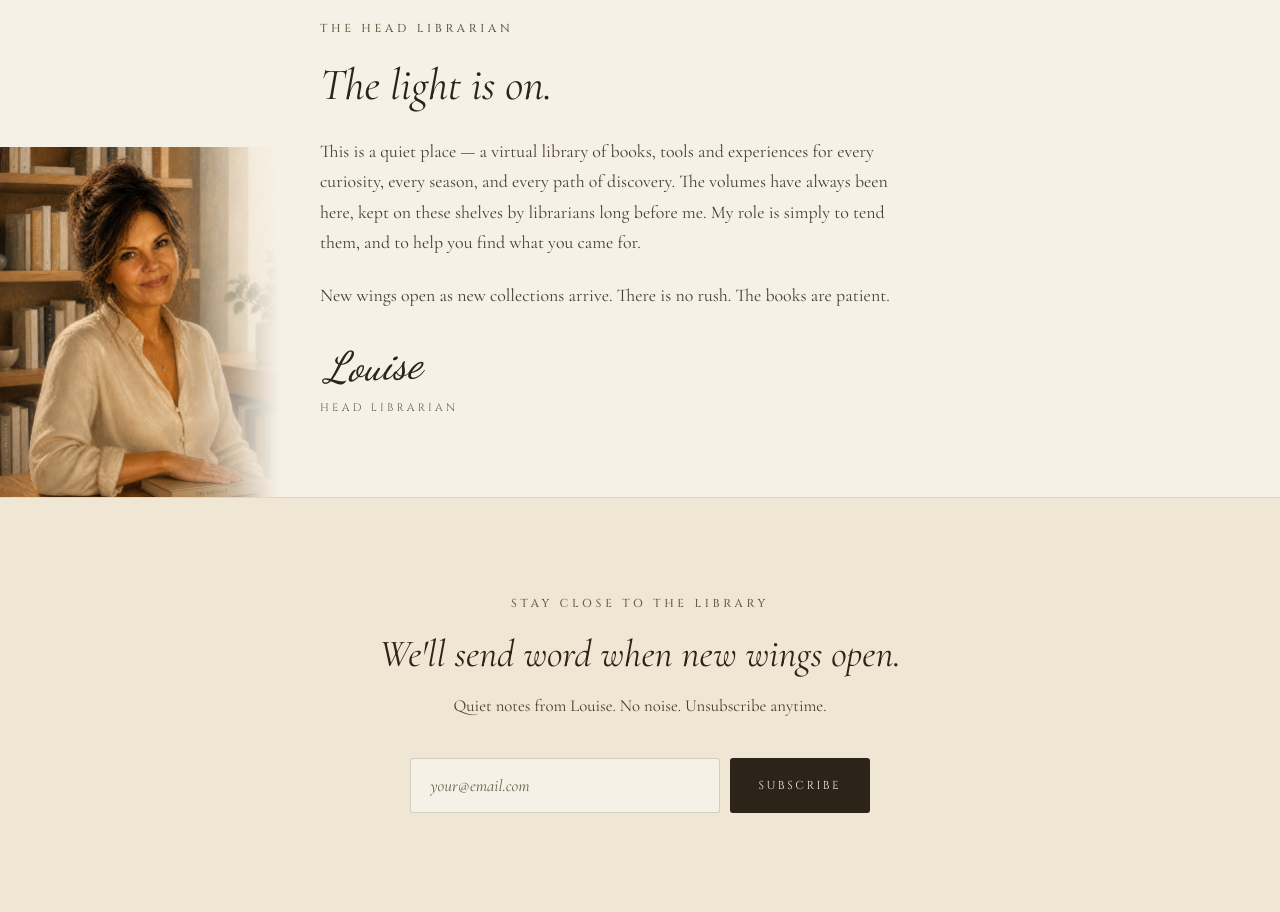
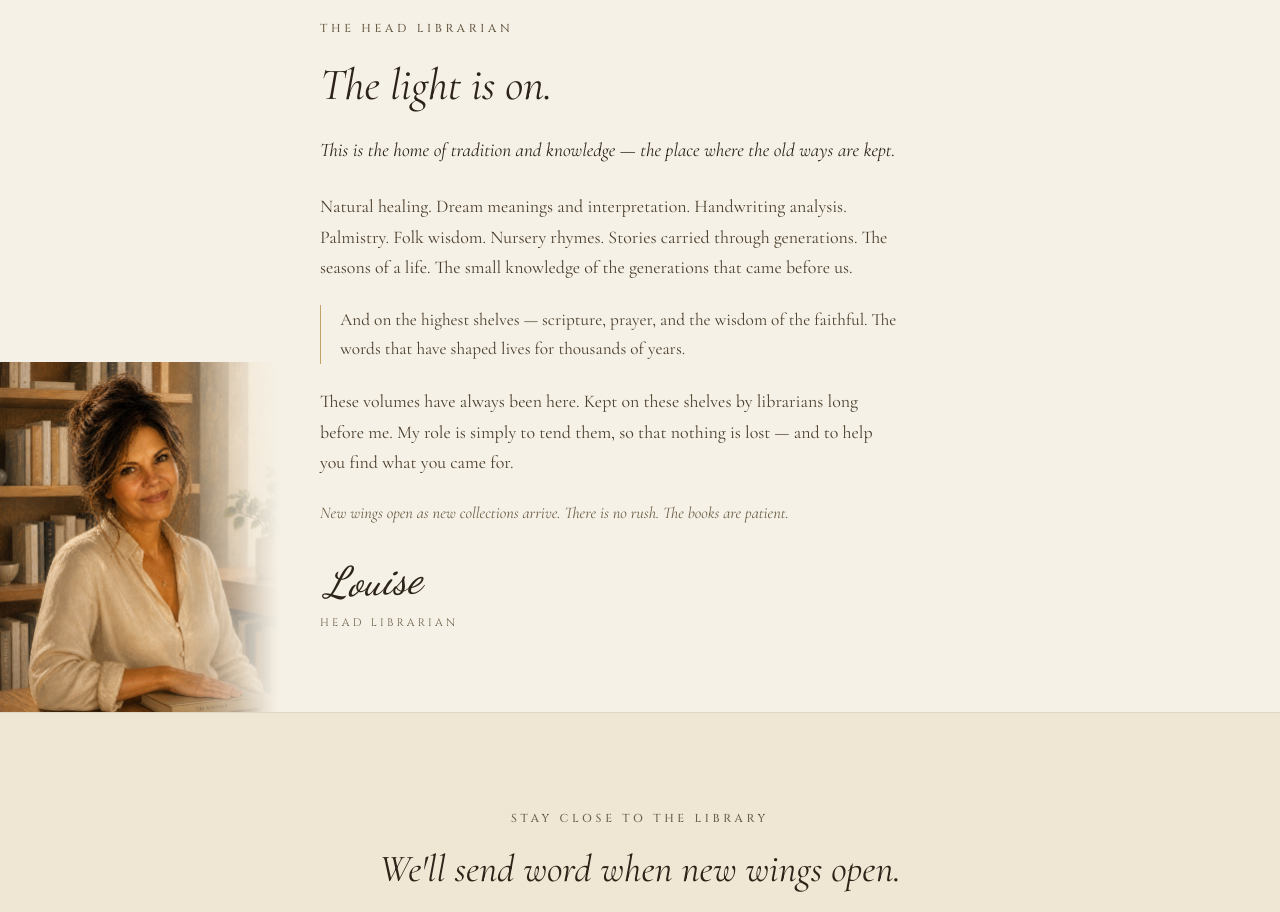
Before and after one commit to NIONICCI/insideyourlibrary, a website: page index.html in a window 1280 px wide. Shown: the part 1780-2692 px from the top of the page. Drawn offline with nearby package versions, Linux system fonts and the light colour scheme; a web font is replaced by a local one.

Commit message:
Update index.html

```diff
--- a/index.html
+++ b/index.html
@@ -4,13 +4,13 @@
 <meta charset="UTF-8">
 <meta name="viewport" content="width=device-width, initial-scale=1.0">
 <title>Inside Your Library — Come In. The Light Is On.</title>
-<meta name="description" content="A virtual library of books, tools and experiences for every curiosity, every season, and every path of discovery. Palmistry, dreams, handwriting, numerology, natural healing, sacred wisdom and more. Tended by Louise.">
-<meta name="keywords" content="inside your library, louise, palmistry, dream interpretation, graphology, numerology, astrology, tasseography, natural healing, sacred wisdom, soundscapes, children's library, self discovery">
+<meta name="description" content="The home of tradition and knowledge — the place where the old ways are kept. Natural healing, palmistry, dream interpretation, handwriting analysis, folk wisdom, scripture and prayer. Tended by Louise.">
+<meta name="keywords" content="inside your library, louise, natural healing, dream interpretation, handwriting analysis, palmistry, folk wisdom, scripture, prayer, nursery rhymes, tradition, old ways">
 <meta name="robots" content="index, follow">
 <link rel="canonical" href="https://insideyourlibrary.com/">
 
 <meta property="og:title" content="Inside Your Library — Come In. The Light Is On.">
-<meta property="og:description" content="A collection of books, tools and experiences for every curiosity, every season, and every path of discovery. Tended by Louise.">
+<meta property="og:description" content="The home of tradition and knowledge — the place where the old ways are kept. Tended by Louise.">
 <meta property="og:url" content="https://insideyourlibrary.com/">
 <meta property="og:type" content="website">
 <meta property="og:image" content="https://insideyourlibrary.com/library-hero.jpg">
@@ -545,6 +545,29 @@
     color: var(--ink-soft);
     line-height: 1.7;
     margin-bottom: 1.4rem;
+  }
+  .louise-thesis {
+    font-style: italic;
+    font-size: 1.2rem;
+    color: var(--ink);
+    margin-bottom: 1.6rem;
+    line-height: 1.55;
+  }
+  .louise-elevated {
+    font-size: 1.08rem;
+    color: var(--ink-soft);
+    line-height: 1.7;
+    margin-bottom: 1.4rem;
+    padding-left: 1.2rem;
+    border-left: 1px solid var(--gold-soft, #c2a266);
+  }
+  .louise-coda {
+    font-style: italic;
+    font-size: 1.02rem;
+    color: var(--ink-mute);
+    line-height: 1.6;
+    margin-top: 0.4rem;
+    margin-bottom: 0;
   }
   .louise-signoff {
     margin-top: 2.4rem;
@@ -1119,8 +1142,11 @@
     <div class="louise-text reveal">
       <span class="label">The Head Librarian</span>
       <h3 class="louise-headline">The light is on.</h3>
-      <p class="louise-body">This is a quiet place — a virtual library of books, tools and experiences for every curiosity, every season, and every path of discovery. The volumes have always been here, kept on these shelves by librarians long before me. My role is simply to tend them, and to help you find what you came for.</p>
-      <p class="louise-body">New wings open as new collections arrive. There is no rush. The books are patient.</p>
+      <p class="louise-thesis">This is the home of tradition and knowledge — the place where the old ways are kept.</p>
+      <p class="louise-body">Natural healing. Dream meanings and interpretation. Handwriting analysis. Palmistry. Folk wisdom. Nursery rhymes. Stories carried through generations. The seasons of a life. The small knowledge of the generations that came before us.</p>
+      <p class="louise-elevated">And on the highest shelves — scripture, prayer, and the wisdom of the faithful. The words that have shaped lives for thousands of years.</p>
+      <p class="louise-body">These volumes have always been here. Kept on these shelves by librarians long before me. My role is simply to tend them, so that nothing is lost — and to help you find what you came for.</p>
+      <p class="louise-coda">New wings open as new collections arrive. There is no rush. The books are patient.</p>
       <div class="louise-signoff">
         <span class="louise-signature">Louise</span>
         <span class="louise-role">Head Librarian</span>
```
